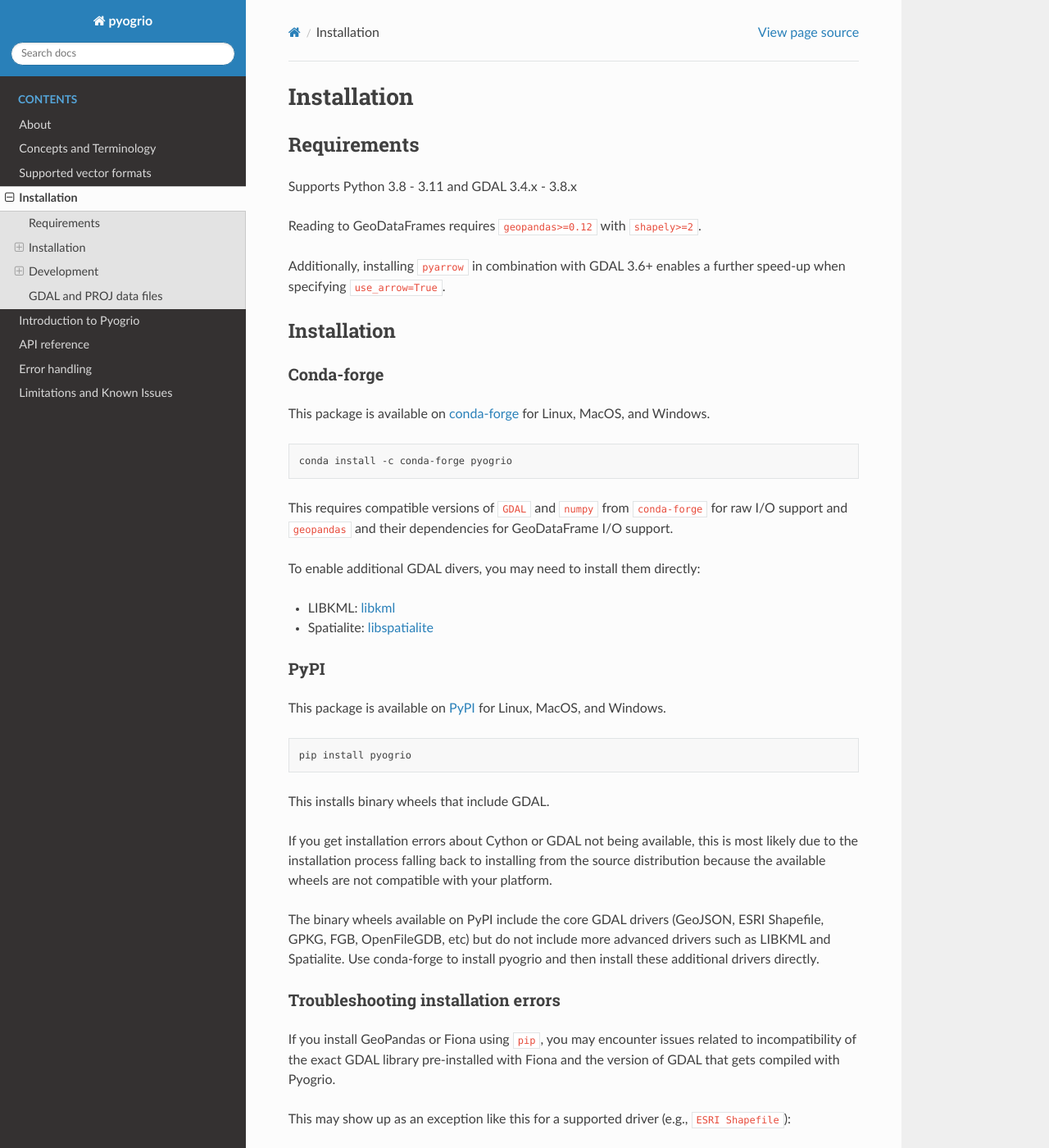
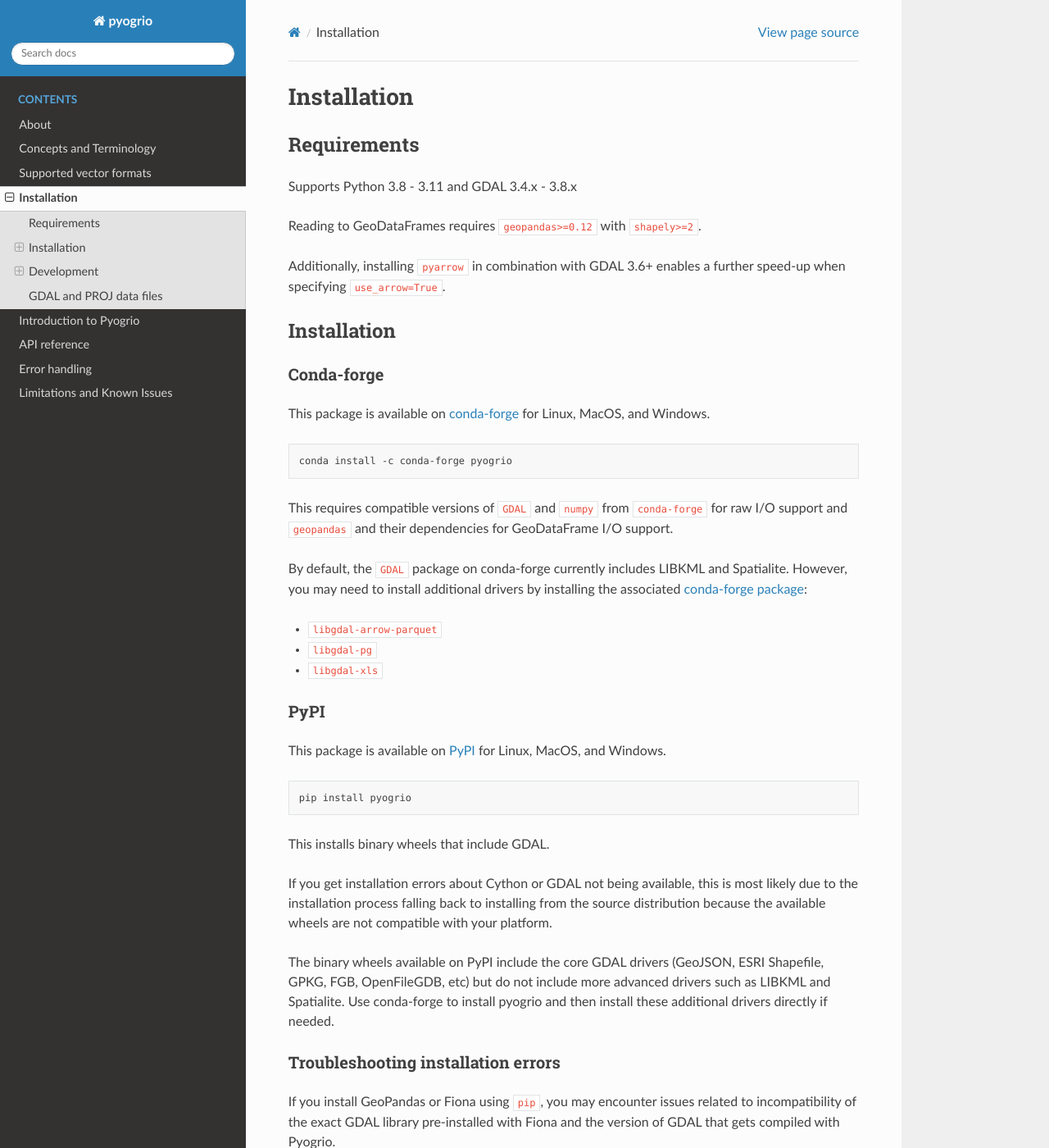
Before and after one commit to geopandas/pyogrio, a Sphinx documentation site: the page built from docs/source/install.md, in a window 1280 px wide and 1400 px high. Shown: the whole window at 82% size. Built offline with Sphinx 7.4.7 and the Read the Docs theme 2.0.0, drawn with Linux system fonts in a browser that asks for light colours.

Commit message:
Cleanup conda-forge packages that are default vs optional

```diff
--- a/docs/source/install.md
+++ b/docs/source/install.md
@@ -24,10 +24,13 @@
 raw I/O support and `geopandas` and their dependencies for GeoDataFrame
 I/O support.
 
-To enable additional GDAL divers, you may need to install them directly:
+By default, the `GDAL` package on conda-forge currently includes LIBKML and
+Spatialite. However, you may need to install additional drivers by installing
+the associated [conda-forge package](https://gdal.org/en/latest/download.html#conda):
 
--   LIBKML: [libkml](https://anaconda.org/conda-forge/libkml)
--   Spatialite: [libspatialite](https://anaconda.org/conda-forge/libspatialite)
+-   `libgdal-arrow-parquet`
+-   `libgdal-pg`
+-   `libgdal-xls`
 
 ### PyPI
 
@@ -48,7 +51,7 @@
 The binary wheels available on PyPI include the core GDAL drivers (GeoJSON,
 ESRI Shapefile, GPKG, FGB, OpenFileGDB, etc) but do not include more advanced
 drivers such as LIBKML and Spatialite. Use conda-forge to install pyogrio and
-then install these additional drivers directly.
+then install these additional drivers directly if needed.
 
 ### Troubleshooting installation errors
 
```
